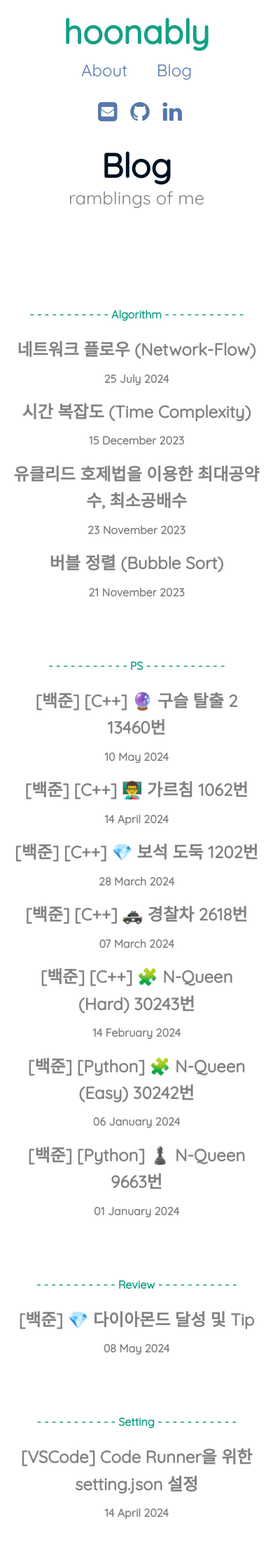
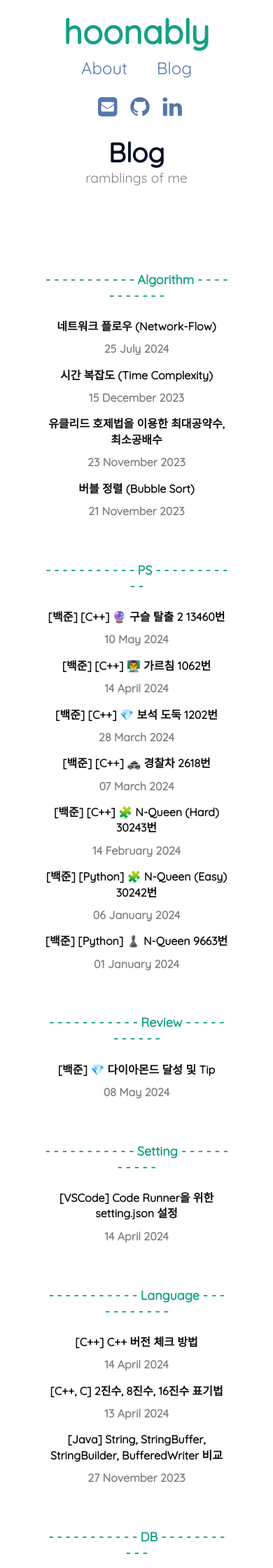
Before and after one commit to hoonably/old-blog, a Jekyll site: the page built from blog.md, in a window 390 px wide. Shown: the top 2240 px of the page at 70% size. Built offline with Jekyll 4.4.1, drawn with Linux system fonts in a browser that asks for light colours.

Commit message:
스타일 개선: 카테고리 이름 추가 및 여백 조정, 반응형 디자인 수정

```diff
--- a/assets/css/main.css
+++ b/assets/css/main.css
@@ -4,7 +4,10 @@
     font-family: 'Quicksand', sans-serif;
     font-size: 100%;
     color: #012;
-    background-color: #FFF; }
+    background-color: #FFF;
+    padding-left: 50px; /* 왼쪽 여백 추가 */
+    padding-right: 50px; /* 오른쪽 여백 추가 */
+  }
 
   a {
     color: #57A;
@@ -103,6 +106,14 @@
     color: #828282; }
 
 
+/* category-name 스타일 */
+.category-name {
+  text-align: left; /* 왼쪽 정렬 */
+  font-size: 18px; /* 글씨 크기 */
+  display: block; /* 블록 요소로 설정하여 정렬 적용 */
+  margin-bottom: 10px; /* 아래 여백 추가 */
+}
+
 /* =Section Titles *//*************************************************************/
 
 h1 {
@@ -188,7 +199,7 @@ h3 { /* 헤더 아래에 밑줄 넣기 */
 
   .post-teaser__title {
     font-size: 100%;
-    color: #828282; }
+    color: #101010; }
 
   .post-teaser__date {
     font-size: 100%;
@@ -258,10 +269,10 @@ h3 { /* 헤더 아래에 밑줄 넣기 */
   }
 
 /* =Small screen *//*************************************************************/
-  @media (max-width: 500px) {
+  @media (max-width: 600px) {
     p, ul, ol, dl {
       font-size: 100%;
-      line-height: 1.6; }
+      line-height: 1.4; }
 
     .wrapper {
       width: 90%;
@@ -282,16 +293,20 @@ h3 { /* 헤더 아래에 밑줄 넣기 */
       margin-bottom: 30px; }
 
     .page-title__text {
-      font-size: 150%; }
+      font-size: 120%; }
 
     .page-title__subtitle {
-      font-size: 80%; }
+      font-size: 60%; }
 
     .post-teaser__title {
-      font-size: 150%;
+      font-size: 100%;
       display: block;
       text-align: center;
       width: 100%; }
+
+    .category-name {
+      text-align: center;
+    }
 
     .post-teaser__date {
       font-size: 100%;
--- a/blog.md
+++ b/blog.md
@@ -10,8 +10,8 @@ subtitle: ramblings of me
 <h4 class="post-teaser__month">
 <strong>
 {% if category.name %}
-<br><br><br>
-- - - - - - - - - - -  {{ category.name }} - - - - - - - - - - -
+<br><br>
+<span class="category-name">- - - - - - - - - - - {{ category.name }} - - - - - - - - - - -</span>
 {% else %}
 {{ Print }}
 {% endif %}
```
Also changed, not shown: 3 other files.
